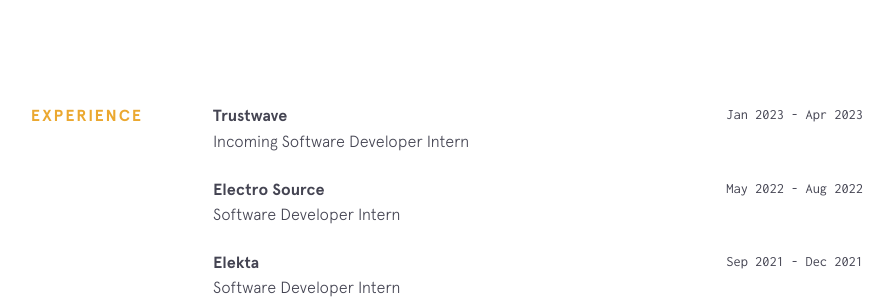
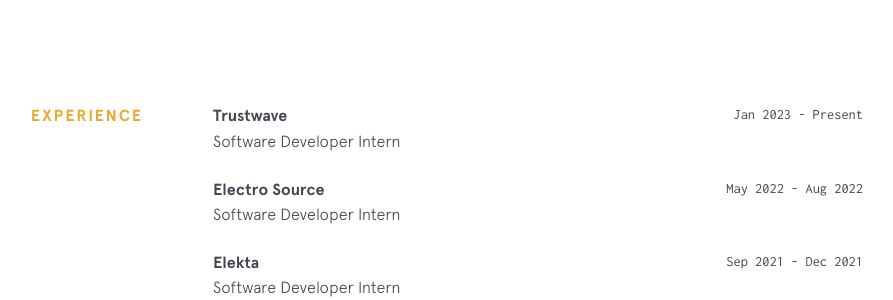
Before and after one commit to rohanxminocha/personal-website-v1, a Jekyll site: the page built from index.html, in a window 1280 px wide and 900 px high, scrolled down 1912 px. Shown: the part 153-453 px from the top of the window, without its empty margins (237-1130 px from the left). Built offline with Jekyll 4.4.1, drawn with Linux system fonts in a browser that asks for light colours; nearby versions of some CDN libraries.

Commit message:
Update experience.yml

```diff
--- a/_data/experience.yml
+++ b/_data/experience.yml
@@ -1,7 +1,7 @@
 - company: Trustwave
   url: https://www.trustwave.com/
-  time: Jan 2023 - Apr 2023
-  position: Incoming Software Developer Intern
+  time: Jan 2023 - Present
+  position: Software Developer Intern
 
 - company: Electro Source
   url: https://electrosource.com/
```
